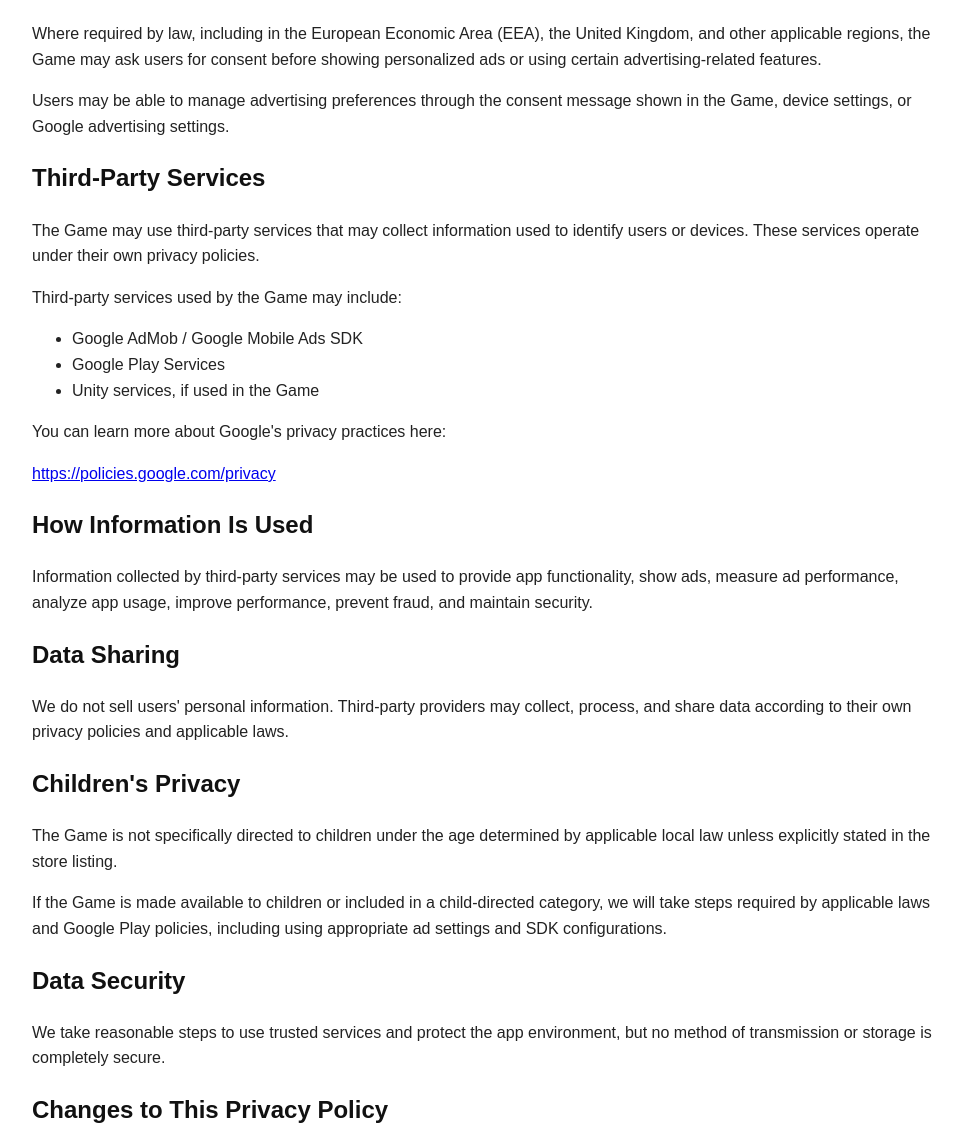
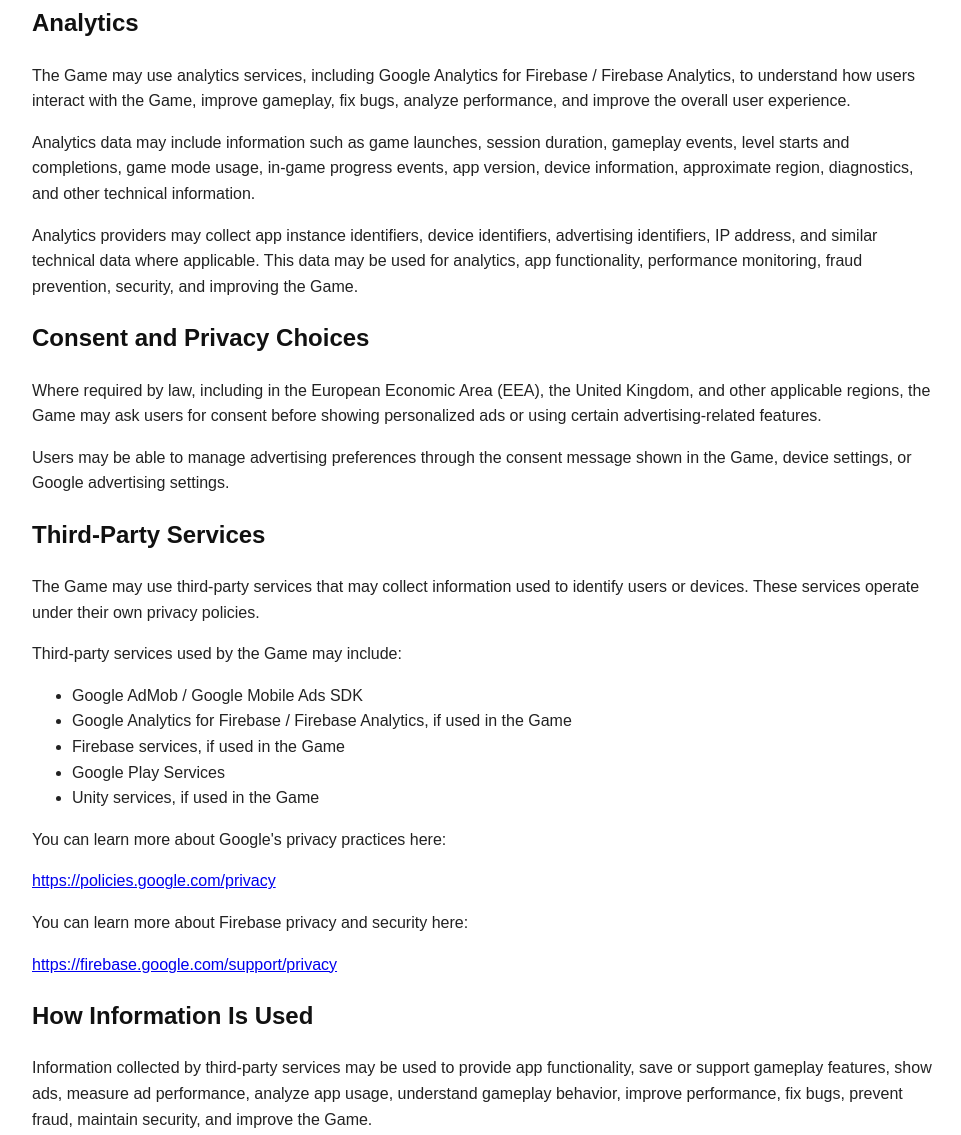
Before and after one commit to jollytail/drop-pop-privacy, a plain HTML site: page index.html in a window 1280 px wide. Shown: the part 739-1874 px from the top of the page, without its empty margins (158-1119 px from the left). Drawn offline with Linux system fonts and the light colour scheme.

Commit message:
Update index.html

```diff
--- a/index.html
+++ b/index.html
@@ -20,19 +20,25 @@
 </head>
 <body>
   <h1>Privacy Policy</h1>
-  <p>Last updated: April 2026</p>
+  <p>Last updated: May 2026</p>
 
   <p>This Privacy Policy explains how Drop & Pop ("the Game", "we", "our", or "us") handles user information.</p>
 
   <h2>Information We Collect</h2>
   <p>We do not directly collect personally identifiable information from users.</p>
   <p>The Game may store limited gameplay-related data locally on the user's device, such as game progress, scores, coins, diamonds, settings, unlocked items, and similar in-game information.</p>
+  <p>The Game may also use third-party services that automatically collect certain information, as described below.</p>
 
   <h2>Advertising</h2>
   <p>The Game uses Google AdMob and the Google Mobile Ads SDK to show ads, including interstitial ads and rewarded ads.</p>
   <p>Rewarded ads are optional and may be shown when the user chooses to watch an ad in exchange for an in-game reward, such as extra lives or other gameplay benefits.</p>
   <p>Google Mobile Ads SDK may automatically collect and share certain information, such as IP address, device identifiers, advertising ID, app interactions, ad interactions, diagnostic information, and other technical data. This information may be used for advertising, analytics, fraud prevention, security, and improving ad performance.</p>
   <p>Ad providers may use this information to show personalized or non-personalized ads, depending on the user's region, consent choices, device settings, and applicable laws.</p>
+
+  <h2>Analytics</h2>
+  <p>The Game may use analytics services, including Google Analytics for Firebase / Firebase Analytics, to understand how users interact with the Game, improve gameplay, fix bugs, analyze performance, and improve the overall user experience.</p>
+  <p>Analytics data may include information such as game launches, session duration, gameplay events, level starts and completions, game mode usage, in-game progress events, app version, device information, approximate region, diagnostics, and other technical information.</p>
+  <p>Analytics providers may collect app instance identifiers, device identifiers, advertising identifiers, IP address, and similar technical data where applicable. This data may be used for analytics, app functionality, performance monitoring, fraud prevention, security, and improving the Game.</p>
 
   <h2>Consent and Privacy Choices</h2>
   <p>Where required by law, including in the European Economic Area (EEA), the United Kingdom, and other applicable regions, the Game may ask users for consent before showing personalized ads or using certain advertising-related features.</p>
@@ -44,6 +50,8 @@
   <p>Third-party services used by the Game may include:</p>
   <ul>
     <li>Google AdMob / Google Mobile Ads SDK</li>
+    <li>Google Analytics for Firebase / Firebase Analytics, if used in the Game</li>
+    <li>Firebase services, if used in the Game</li>
     <li>Google Play Services</li>
     <li>Unity services, if used in the Game</li>
   </ul>
@@ -51,11 +59,15 @@
   <p>You can learn more about Google's privacy practices here:</p>
   <p><a href="https://policies.google.com/privacy">https://policies.google.com/privacy</a></p>
 
+  <p>You can learn more about Firebase privacy and security here:</p>
+  <p><a href="https://firebase.google.com/support/privacy">https://firebase.google.com/support/privacy</a></p>
+
   <h2>How Information Is Used</h2>
-  <p>Information collected by third-party services may be used to provide app functionality, show ads, measure ad performance, analyze app usage, improve performance, prevent fraud, and maintain security.</p>
+  <p>Information collected by third-party services may be used to provide app functionality, save or support gameplay features, show ads, measure ad performance, analyze app usage, understand gameplay behavior, improve performance, fix bugs, prevent fraud, maintain security, and improve the Game.</p>
 
   <h2>Data Sharing</h2>
   <p>We do not sell users' personal information. Third-party providers may collect, process, and share data according to their own privacy policies and applicable laws.</p>
+  <p>Data may be shared with third-party service providers only as necessary to provide advertising, analytics, app functionality, fraud prevention, security, diagnostics, and performance-related services.</p>
 
   <h2>Children's Privacy</h2>
   <p>The Game is not specifically directed to children under the age determined by applicable local law unless explicitly stated in the store listing.</p>
```
